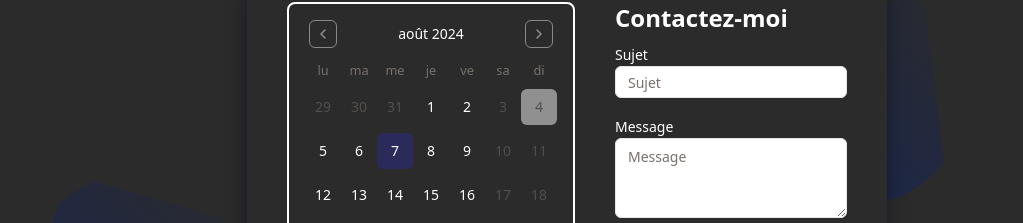
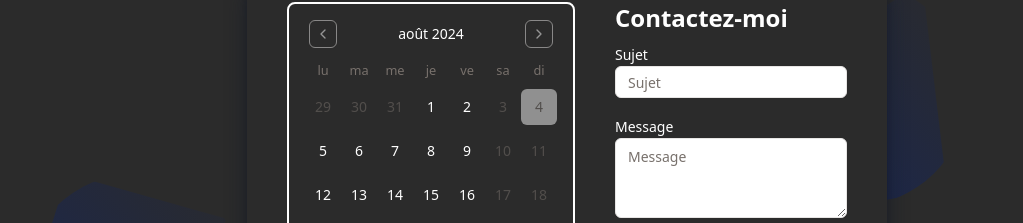
Before and after one commit to Eikjos/portfolio, a Next.js app: page / in a window 1280 px wide. Shown: the part 802-1025 px from the top of the page, without its empty margins (73-1096 px from the left). Built offline with nearby package versions, Linux system fonts and the light colour scheme.

Commit message:
fix: calendar

```diff
--- a/components/organims/appointment.tsx
+++ b/components/organims/appointment.tsx
@@ -22,7 +22,7 @@ const AppointmentSchema = z.object({
 }) satisfies z.ZodType<AppointmentData>;
 
 const Appointment = () => {
-  const [date, setDate] = useState<Date>(daysjs().add(3, "day").toDate());
+  const [date, setDate] = useState<Date>();
   const form = useForm<AppointmentData>({
     resolver: zodResolver(AppointmentSchema),
     defaultValues: {
```
